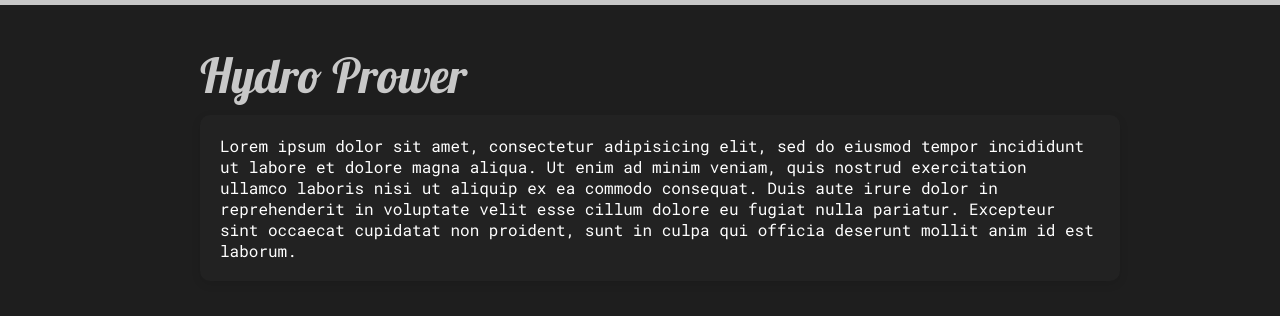
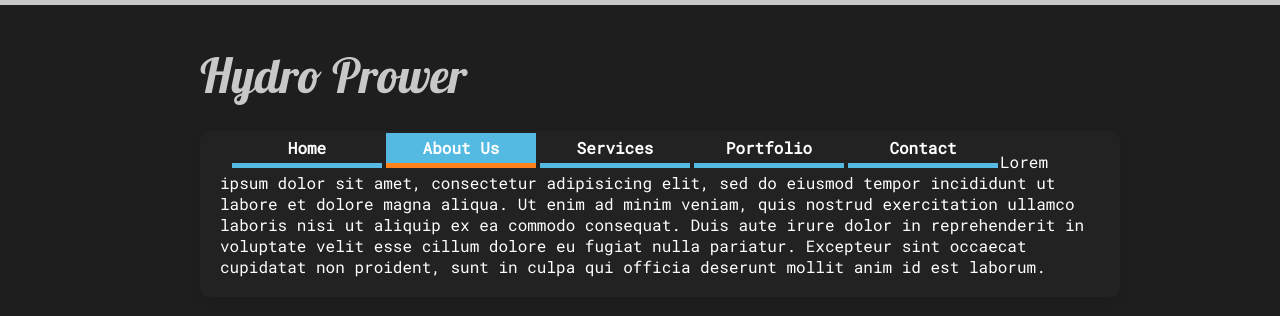
Before and after one commit to HydroPrower/hydroprower.github.io, a plain HTML site: page index.html in a window 1280 px wide. Shown: the top 316 px of the page. Drawn offline with Linux system fonts and the light colour scheme.

Commit message:
Add files via upload

```diff
--- a/css/master.css
+++ b/css/master.css
@@ -12,11 +12,6 @@ section.standalone
   margin-left: 190px;
   margin-right: 150px;
 }
-
-div.line
- {
-   background-color: #333;
- }
 
 div.title
 {
@@ -52,3 +47,39 @@ article
 {
     display: block;
 }
+
+ul#menu
+{
+  font-family: 'Roboto Mono', sans-serif;
+  font-size: 11;
+  margin-left: 300;
+  list-style: none;
+}
+
+ul#menu li
+{
+    border-bottom: 5px solid #54BAE2;
+    display: block;
+    width: 150px;
+    height: 30px;
+    margin: 2px;
+    float: left; /* elementi su singola riga */
+}
+
+ul#menu li a
+{
+    color: #fff;
+    display: block;
+    font-weight: bold;
+    line-height: 30px;
+    text-decoration: none;
+    width: 150px;
+    height: 30px;
+    text-align: center;
+}
+
+ul#menu li.active, ul#menu li:hover
+{
+    background-color: #54BAE2;
+    border-bottom: 5px solid #FF831C;
+}
--- a/index.html
+++ b/index.html
@@ -9,8 +9,15 @@
   <body>
   <section class="standalone">
   <div class="title"> <font size="48"> Hydro Prower </font> </div>
+  <ul id="menu">
+    <li><a href="#">Home</a></li>
+    <li class="active"><a href="#">About Us</a></li>
+    <li><a href="#">Services</a></li>
+    <li><a href="#">Portfolio</a></li>
+    <li><a href="#">Contact</a></li>
+</ul>
   <article> Lorem ipsum dolor sit amet, consectetur adipisicing elit, sed do eiusmod tempor incididunt ut labore et dolore magna aliqua. Ut enim ad minim veniam, quis nostrud exercitation ullamco laboris nisi ut aliquip ex ea commodo consequat. Duis aute irure dolor in reprehenderit in voluptate velit esse cillum dolore eu fugiat nulla pariatur. Excepteur sint occaecat cupidatat non proident, sunt in culpa qui officia deserunt mollit anim id est laborum.
   </article>
-</section>
+  </section>
   </body>
 </html>
```
